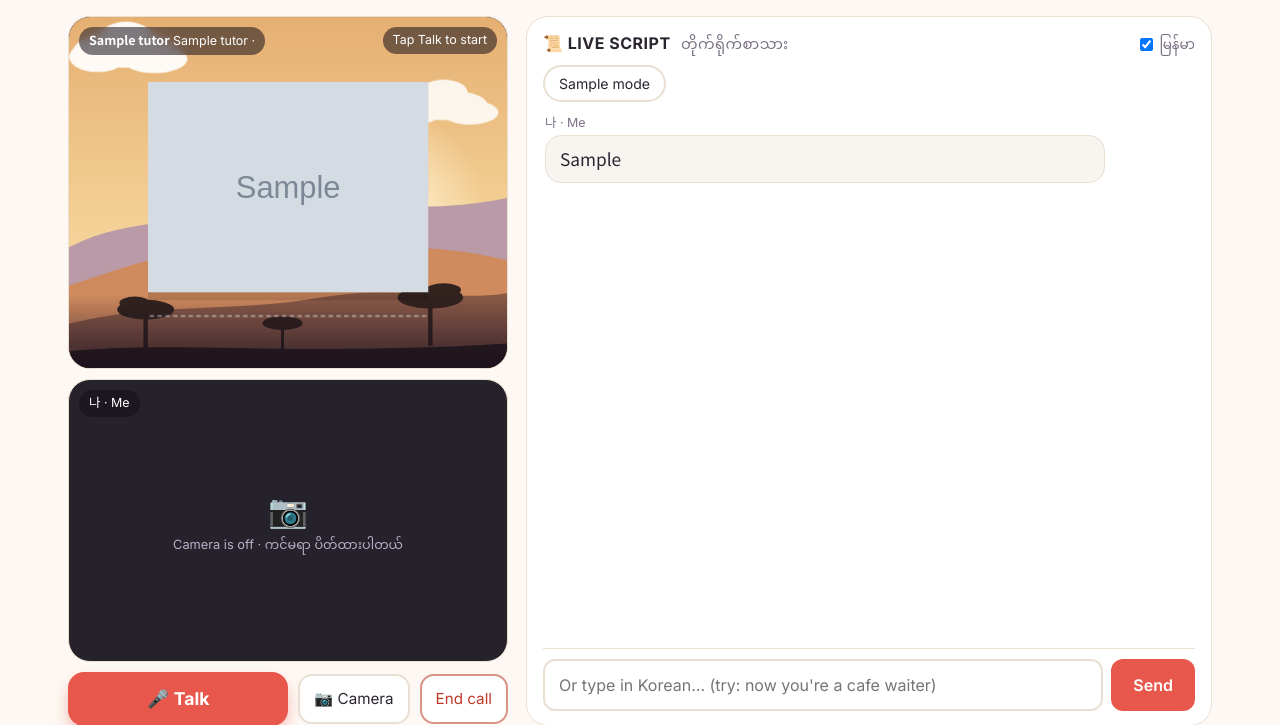
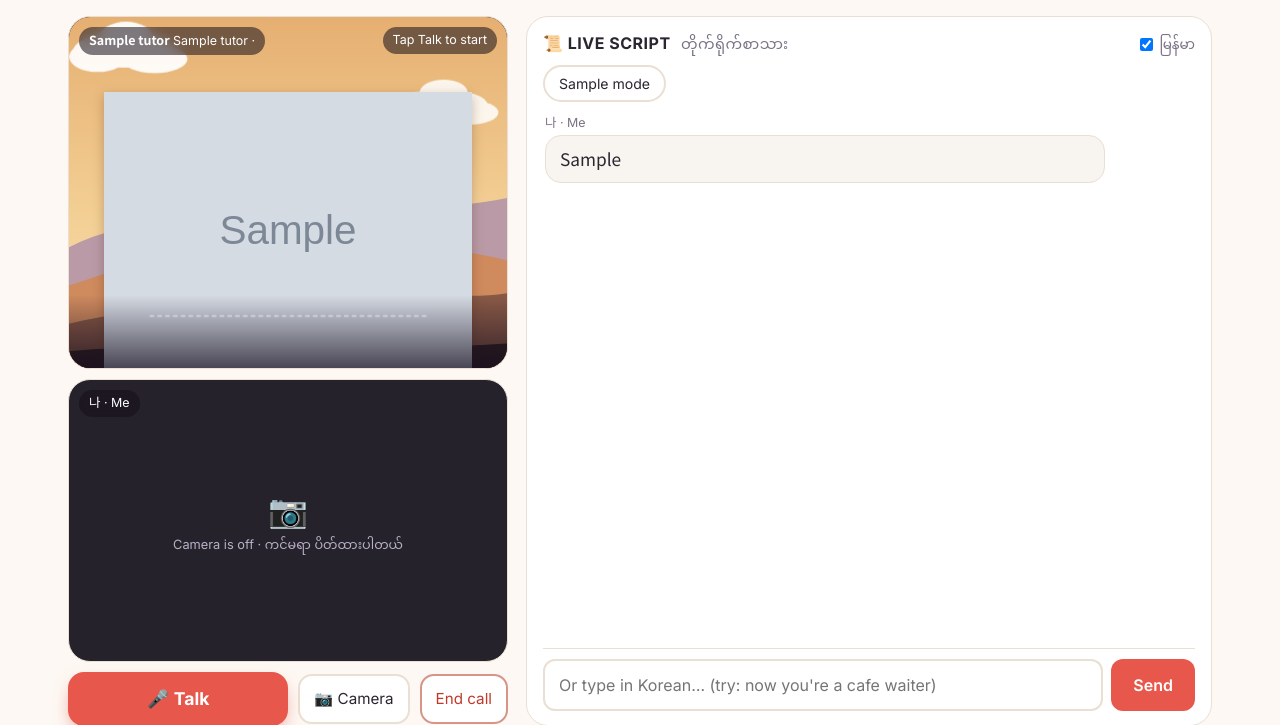
Before and after one commit to Kristen045/k-talkie, a FastAPI app: template templates/chat.html in a window 1280 px wide. Shown: the part 56-781 px from the top of the page. Run offline with FastAPI, Linux system fonts and the light colour scheme; the template is opened without the code that fills it: most values are stand-ins (such as "Sample title", 1, 10 or a date in 2020); grey boxes marked "Sample" are stand-in pictures.

Commit message:
Natural placement for custom tutor artwork: bounce, glow ring, breathing
Co-Authored-By: Claude Sonnet 5.5 <noreply@anthropic.com>
Claude-Session: https://claude.ai/code/session_01Be8vFBqEFMfHRzM2USPtG9

```diff
--- a/static/chat.css
+++ b/static/chat.css
@@ -150,3 +150,27 @@
 @keyframes cloud { from { transform: translateX(-30px); } to { transform: translateX(46px); } }
 .tutor-tile .face-wrap, .tutor-tile .chip, .tutor-tile .subtitle, .tutor-tile .think { z-index: 2; }
 @media (prefers-reduced-motion: reduce) { .cloud { animation: none; } }
+
+/* ===== Tutor shown as a picture (static/characters/*.png): head-and-shoulders filling the video box ===== */
+.face-wrap.has-img { left: 0; right: 0; top: 7%; bottom: 0; width: auto; height: auto; max-width: none; aspect-ratio: auto; transform: none;
+  display: flex; align-items: flex-end; justify-content: center; }
+.face-wrap.has-img .face-img { width: auto; height: auto; max-width: 100%; max-height: 100%; object-fit: contain; transform-origin: 50% 100%;
+  transform: none; translate: none; transition: none; animation: none; filter: drop-shadow(0 6px 0 rgba(0, 0, 0, .12)); }
+/* listening: slow breathing 1.00 -> 1.02 */
+.stage[data-state=listening] .face-wrap.has-img .face-img { animation: breathe-scale 4s ease-in-out infinite; }
+@keyframes breathe-scale { 0%, 100% { transform: scale(1); } 50% { transform: scale(1.02); } }
+/* speaking: gentle bounce + glowing ring around the whole box */
+.stage.talking .face-wrap.has-img .face-img { animation: bounce-gentle .6s ease-in-out infinite alternate; }
+@keyframes bounce-gentle { from { transform: translateY(0); } to { transform: translateY(-7px); } }
+.stage.talking .tutor-tile { animation: ring-glow 1.1s ease-in-out infinite alternate; }
+@keyframes ring-glow {
+  from { box-shadow: 0 0 0 3px rgba(255, 214, 102, .9), 0 0 14px 3px rgba(255, 214, 102, .55); }
+  to   { box-shadow: 0 0 0 5px rgba(255, 238, 160, 1), 0 0 32px 12px rgba(255, 200, 70, .8); }
+}
+@media (prefers-reduced-motion: reduce) {
+  .stage[data-state=listening] .face-wrap.has-img .face-img, .stage.talking .face-wrap.has-img .face-img, .stage.talking .tutor-tile { animation: none !important; }
+}
+
+/* natural placement: a cut-out character stands in the scene with space around her (not a zoomed crop) */
+.face-wrap.has-img { top: 15%; left: 8%; right: 8%; bottom: 0; }
+.face-wrap.has-img .face-img { filter: drop-shadow(0 4px 6px rgba(60, 30, 10, .28)); }
--- a/templates/chat.html
+++ b/templates/chat.html
@@ -15,7 +15,7 @@
       <div class="chip name-chip"><strong>{{ tutor.name_ko }}</strong> {{ tutor.name_en }} · <span id="mode-label"></span></div>
       <div class="chip state-chip" id="state">Tap Talk to start</div>
       <div class="think" aria-hidden="true"><i></i><i></i><i></i></div>
-      <div class="face-wrap" id="face">{% if img %}<img class="face-img" src="{{ img }}" alt="{{ tutor.name_en }}">{% else %}{{ face(conv.tutor) }}{% endif %}</div>
+      <div class="face-wrap{% if img %} has-img{% endif %}" id="face">{% if img %}<img class="face-img" src="{{ img }}" alt="{{ tutor.name_en }}">{% else %}{{ face(conv.tutor) }}{% endif %}</div>
       <div class="subtitle">
         <canvas id="wave" class="wave" width="320" height="34" aria-hidden="true"></canvas>
         <div id="cap-ko" class="cap-ko"></div>
```
Also changed, not shown: static/characters/README.txt, 1 other file.
